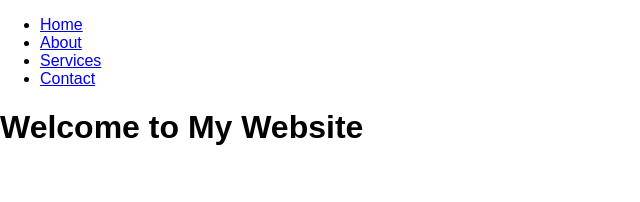
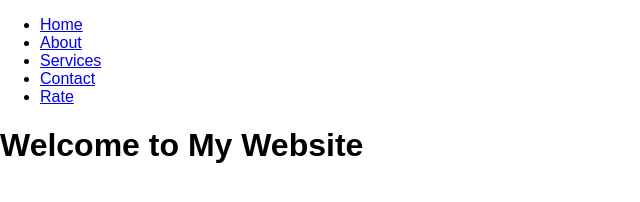
Before and after one commit to 4skep/4skep, a plain HTML site: page index.html in a window 1280 px wide. Shown: the whole page, without its empty margins (0-640 px from the left). Drawn offline with Linux system fonts and the light colour scheme.

Commit message:
Update index.html

```diff
--- a/index.html
+++ b/index.html
@@ -11,6 +11,7 @@
       <li><a href="about.html">About</a></li>
       <li><a href="services.html">Services</a></li>
       <li><a href="contact.html">Contact</a></li>
+      <li><a href="rating.html">Rate</a></li>
     </ul>
   </nav>
 
```
